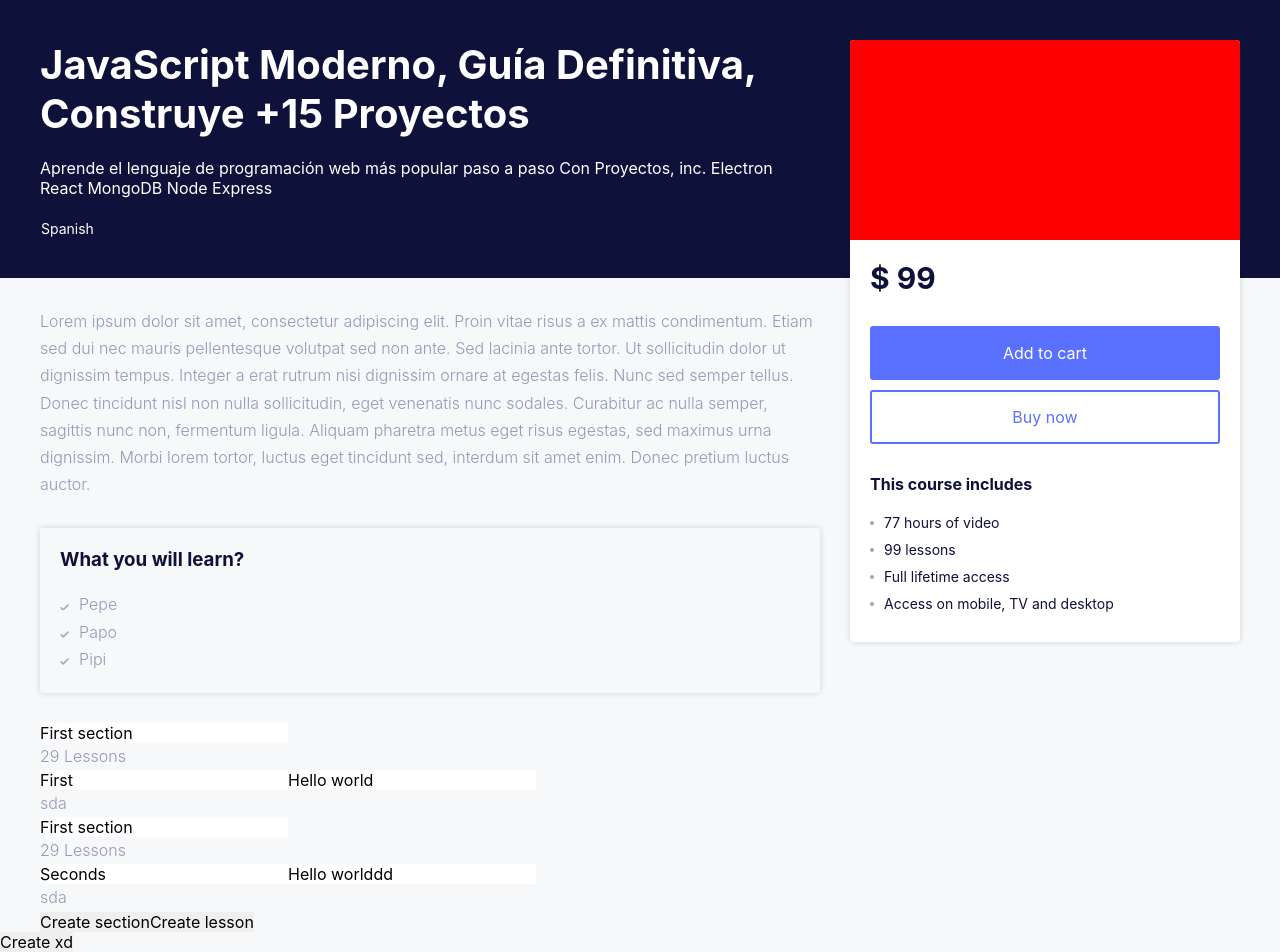
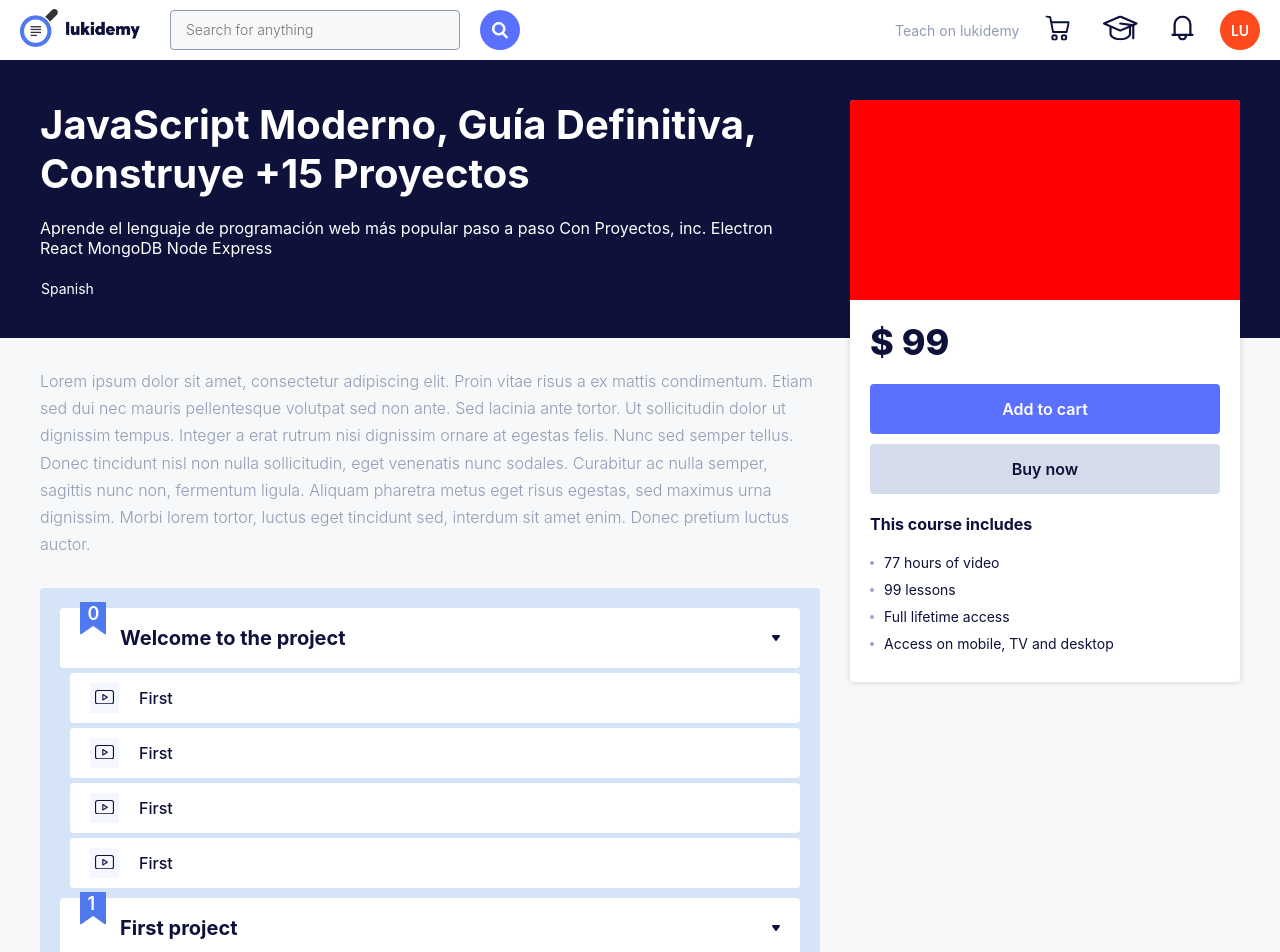
Before and after one commit to lukasalvarezdev/forbidden-academy, a Next.js app: page /courses/create in a window 1280 px wide. Shown: the top 952 px of the page. Built offline with nearby package versions, Linux system fonts and the light colour scheme; no server answers.

Commit message:
Styled course page

```diff
--- a/src/entities/course/layouts/CourseBody.tsx
+++ b/src/entities/course/layouts/CourseBody.tsx
@@ -1,5 +1,4 @@
 import { useCourses } from '../services'
-import WhatYouWillLearn from '../components/WhatYouWillLearn'
 import Sections from './Sections'
 import { CourseBodyContainer } from '../styles'
 
@@ -20,7 +19,6 @@ const CourseBody = () => {
         </p>
       </div>
 
-      <WhatYouWillLearn />
       <Sections />
     </CourseBodyContainer>
   )
--- a/src/entities/course/layouts/CourseInfoCard.tsx
+++ b/src/entities/course/layouts/CourseInfoCard.tsx
@@ -26,11 +26,11 @@ const CourseInfoCard = () => {
     <CourseInfoCardContainer className="normal-shadow" custom-body-width={courseBodyWith}>
       <div className="img"></div>
       <div className="info p-20">
-        <h3 className="mb-30">$ 99</h3>
+        <h3 className="mb-20">$ 99</h3>
 
-        <div className="mb-30">
-          <button className="button d-b mb-10">Add to cart</button>
-          <button className="button button-t d-b">Buy now</button>
+        <div className="mb-20">
+          <button className="btn-primary d-b mb-10">Add to cart</button>
+          <button className="btn-primary -gray d-b">Buy now</button>
         </div>
 
         <h4 className="mb-20">This course includes</h4>
--- a/src/entities/course/layouts/Sections.tsx
+++ b/src/entities/course/layouts/Sections.tsx
@@ -1,43 +1,104 @@
 import { useLesson } from 'src/entities/shared-lesson/services'
 import Lesson from '../ui/Lesson'
+import styled from 'styled-components'
+import { filledArrowIcon, sectionNumberContainerIcon } from 'src/utils/static/icons'
+
+const StyledSections = styled.div`
+  background-color: #d5e4f7;
+  padding: 20px;
+  border-radius: 4px;
+
+  .section {
+    margin-bottom: 10px;
+
+    .section-info {
+      background-color: #fff;
+      padding: 20px;
+      padding-left: 60px;
+      border-radius: 4px;
+      height: 60px;
+      display: flex;
+      align-items: center;
+      justify-content: space-between;
+      cursor: pointer;
+      position: relative;
+      margin-bottom: 5px;
+
+      h3 {
+        font-size: 2rem;
+      }
+
+      .number-container {
+        position: absolute;
+        top: -10%;
+        left: 20px;
+
+        span {
+          position: absolute;
+          left: 7.5px;
+          top: 1px;
+          color: white;
+          font-weight: 600;
+          font-size: 18px;
+        }
+      }
+    }
+
+    .lessons {
+      padding-left: 10px;
+
+      .lesson {
+        background-color: #fff;
+        padding: 20px;
+        border-radius: 4px;
+        height: 50px;
+        display: flex;
+        align-items: center;
+        cursor: pointer;
+        margin-bottom: 5px;
+
+        h4 {
+          font-size: 16px;
+          font-weight: 500;
+          color: var(--primary-black);
+          margin-left: 20px;
+        }
+
+        .icon {
+          padding: 5px;
+          background-color: #f4f7fe;
+        }
+      }
+    }
+  }
+`
 
 const Sections = () => {
-  const { sections, lessons, createSection, createLesson } = useLesson('pepe')
+  const { sections, lessons } = useLesson('pepe')
 
   return (
-    <div>
+    <StyledSections className="info-65">
       {sections.map((section, index) => (
-        <div key={index}>
-          <input type="text" defaultValue={section.name} />
-          <p>{section.number_of_lessons} Lessons</p>
+        <div key={index} className="section">
+          <div className="section-info">
+            <div className="number-container">
+              {sectionNumberContainerIcon}
+              <span>{index}</span>
+            </div>
+            <h3 contentEditable suppressContentEditableWarning>
+              {section.name}
+            </h3>
+            {filledArrowIcon}
+          </div>
 
-          {lessons.map((lesson, index) =>
-            lesson.section === section.id ? <Lesson lesson={lesson} key={index} /> : null,
-          )}
+          <div className="lessons">
+            {lessons.map((lesson, index) =>
+              lesson.section === section.id ? <Lesson lesson={lesson} key={index} /> : null,
+            )}
+          </div>
         </div>
       ))}
-
-      <button
-        onClick={e => {
-          e.preventDefault()
-          createSection('El pepe 99')
-        }}
-      >
-        Create section
-      </button>
-      <button
-        onClick={e => {
-          e.preventDefault()
-          createLesson({
-            name: 'Class 1',
-            description: 's',
-            section: '2jdsa',
-          })
-        }}
-      >
-        Create lesson
-      </button>
-    </div>
+    </StyledSections>
   )
 }
 
--- a/src/entities/course/styles.ts
+++ b/src/entities/course/styles.ts
@@ -58,7 +58,7 @@ export const CourseInfoCardContainer = styled.div`
   border-radius: 3px;
   width: 390px;
   position: fixed;
-  top: 40px;
+  top: calc(40px + 60px);
   margin-left: ${props => {
     // @ts-ignore
     return `${props['custom-body-width'] + 30}px`
@@ -73,34 +73,8 @@ export const CourseInfoCardContainer = styled.div`
   }
 
   h3 {
-    font-size: 3rem;
-  }
-
-  .button {
-    background-color: var(--purple);
-    color: white;
-    padding: 1.5rem 0;
-    width: 100%;
-    border-radius: 3px;
-    border: 2px solid transparent;
-    transition: all 0.4s ease-in-out;
-
-    &:hover {
-      background-color: transparent;
-      color: var(--purple);
-      border: 2px solid var(--purple);
-    }
-
-    &.button-t {
-      background-color: transparent;
-      border: 2px solid var(--purple);
-      color: var(--purple);
-
-      &:hover {
-        background-color: var(--purple);
-        color: white;
-      }
-    }
+    font-size: 3.6rem;
+    font-weight: 800;
   }
 
   li {
--- a/src/entities/course/ui/Lesson.tsx
+++ b/src/entities/course/ui/Lesson.tsx
@@ -1,4 +1,5 @@
 import { Lesson } from 'src/entities/shared-lesson/services'
+import { videoIcon } from 'src/utils/static/icons'
 
 export interface LessonProps {
   lesson: Lesson
@@ -6,10 +7,11 @@ export interface LessonProps {
 
 const LessonItem: React.FC<LessonProps> = ({ lesson }) => {
   return (
-    <div>
-      <input type="text" defaultValue={lesson.name} />
-      <input type="text" defaultValue={lesson.description} />
-      <p>{lesson.posted_time}</p>
+    <div className="lesson">
+      <div className="icon">{videoIcon}</div>
+      <h4 contentEditable suppressContentEditableWarning>
+        {lesson.name}
+      </h4>
     </div>
   )
 }
--- a/src/entities/course/views/CoursePage.tsx
+++ b/src/entities/course/views/CoursePage.tsx
@@ -4,11 +4,14 @@ import CourseHeading from '../layouts/CourseHeading'
 import CourseInfoCard from '../layouts/CourseInfoCard'
 import CourseBody from '../layouts/CourseBody'
 import { CourseContainer } from '../styles'
+import Header from 'src/layouts/Header'
 
 const CoursePage = () => {
   const { handleSubmit } = useCourses()
 
   return (
+    <>
+      <Header />
       <CourseContainer>
         <div>
           <CourseHeading />
@@ -21,6 +24,7 @@ const CoursePage = () => {
 
         <button onClick={handleSubmit}>Create xd</button>
       </CourseContainer>
+    </>
   )
 }
 
--- a/src/entities/shared-lesson/hooks/useLesson.ts
+++ b/src/entities/shared-lesson/hooks/useLesson.ts
@@ -3,8 +3,10 @@ import { Lesson } from '../services'
 
 export function useLesson(courseId: string) {
   const [sections, setSections] = React.useState([
-    { name: 'First section', id: '2jdsa', number_of_lessons: 29, courseId: 'edd' },
-    { name: 'First section', id: '2jdsas', number_of_lessons: 29, courseId: 'edd' },
+    { name: 'Welcome to the project', id: '2jdsa', number_of_lessons: 29, courseId: 'edd' },
+    { name: 'First project', id: '2jdsass', number_of_lessons: 29, courseId: 'edd' },
+    { name: 'Introduction to Express', id: '2jdsasss', number_of_lessons: 29, courseId: 'eds' },
+    { name: 'Second project', id: '2jdsassss', number_of_lessons: 29, courseId: 'edd' },
   ])
 
   const [lessons, setLessons] = React.useState<Lesson[]>([
@@ -23,6 +25,86 @@ export function useLesson(courseId: string) {
       posted_time: 'sda',
       questions: [],
       section: '2jdsa',
+    },
+    {
+      name: 'First',
+      description: 'Hello world',
+      id: 'sdads',
+      announcements: [
+        {
+          title: 'pepe',
+          body: 'sd',
+          posted_time: 'sd',
+        },
+      ],
+      last_modified_time: 'sd',
+      posted_time: 'sda',
+      questions: [],
+      section: '2jdsa',
+    },
+    {
+      name: 'First',
+      description: 'Hello world',
+      id: 'sdads',
+      announcements: [
+        {
+          title: 'pepe',
+          body: 'sd',
+          posted_time: 'sd',
+        },
+      ],
+      last_modified_time: 'sd',
+      posted_time: 'sda',
+      questions: [],
+      section: '2jdsa',
+    },
+    {
+      name: 'First',
+      description: 'Hello world',
+      id: 'sdads',
+      announcements: [
+        {
+          title: 'pepe',
+          body: 'sd',
+          posted_time: 'sd',
+        },
+      ],
+      last_modified_time: 'sd',
+      posted_time: 'sda',
+      questions: [],
+      section: '2jdsa',
+    },
+    {
+      name: 'Seconds',
+      description: 'Hello worlddd',
+      id: 'sdads',
+      announcements: [
+        {
+          title: 'pepe',
+          body: 'sd',
+          posted_time: 'sd',
+        },
+      ],
+      last_modified_time: 'sd',
+      posted_time: 'sda',
+      questions: [],
+      section: '2jdsas',
+    },
+    {
+      name: 'Seconds',
+      description: 'Hello worlddd',
+      id: 'sdads',
+      announcements: [
+        {
+          title: 'pepe',
+          body: 'sd',
+          posted_time: 'sd',
+        },
+      ],
+      last_modified_time: 'sd',
+      posted_time: 'sda',
+      questions: [],
+      section: '2jdsas',
     },
     {
       name: 'Seconds',
--- /dev/null
+++ b/src/layouts/Header.tsx
@@ -0,0 +1,102 @@
+import styled from 'styled-components'
+import Link from 'next/link'
+import { searchIcon, cartIcon, coursesIcon, bellIcon } from 'src/utils/static/icons'
+
+const StyledHeader = styled.header`
+  height: 60px;
+  background-color: #fff;
+  padding: 0 20px;
+
+  .logo img {
+    width: 120px;
+  }
+
+  .search-bar {
+    flex: 1;
+
+    input {
+      height: 40px;
+      background-color: var(--light-blue);
+      border: 0.5px solid var(--primary-gray);
+      border-radius: 4px;
+      width: 100%;
+      padding-left: 15px;
+      font-size: 14px;
+      max-width: 40%;
+      outline: none;
+
+      &::placeholder {
+        font-weight: 300;
+      }
+    }
+
+    .icon {
+      background-color: var(--purple);
+      border-radius: 50%;
+      height: 40px;
+      flex: auto;
+      flex-basis: 40px;
+      flex-grow: 0;
+      flex-shrink: 0;
+
+      svg {
+        transform: scale(0.9);
+      }
+    }
+  }
+
+  .icons {
+    > a {
+      font-size: 14px;
+      color: var(--primary-gray);
+    }
+
+    .icon {
+      margin-right: 20px;
+      background-color: #fff;
+      padding: 5px;
+
+      svg {
+        transform: scale(0.9);
+      }
+      svg path {
+        fill: var(--primary-black);
+      }
+    }
+    .profile {
+      width: 40px;
+      height: 40px;
+      background-color: #ff4a1d;
+      color: white;
+      border-radius: 50%;
+      font-size: 14px;
+      font-weight: 600;
+    }
+  }
+`
+
+export default function Header() {
+  return (
+    <StyledHeader className="d-f align-items-c normal-shadow justify-content-sb">
+      <div className="d-f align-items-c f-one">
+        <div className="logo">
+          <img src="/logo.png" alt="Lukidemy logo" />
+        </div>
+        <div className="search-bar d-f align-items-c ml-30">
+          <input type="text" placeholder="Search for anything" />
+          <button className="icon d-f center-f ml-20">{searchIcon}</button>
+        </div>
+      </div>
+
+      <div className="icons d-f align-items-c">
+        <Link href="/">
+          <a className="mr-20">Teach on lukidemy</a>
+        </Link>
+        <button className="icon">{cartIcon}</button>
+        <button className="icon">{coursesIcon}</button>
+        <button className="icon">{bellIcon}</button>
+        <div className="profile d-f center-f">LU</div>
+      </div>
+    </StyledHeader>
+  )
+}
--- a/src/utils/static/icons.tsx
+++ b/src/utils/static/icons.tsx
@@ -260,3 +260,19 @@ export const shareIcon = (
     />
   </svg>
 )
+
+export const sectionNumberContainerIcon = (
+  <svg xmlns="http://www.w3.org/2000/svg" width="26" height="32.302" viewBox="0 0 26 32.302">
+    <path
+      id="Path_48"
+      data-name="Path 48"
+      d="M10394,1978.5v30.3l12.161-8.577L10418,2008.8v-30.3Z"
+      transform="translate(-10393 -1977.5)"
+      fill="#5078ef"
+      stroke="#5078ef"
+      strokeLinecap="round"
+      strokeLinejoin="round"
+      strokeWidth="2"
+    />
+  </svg>
+)
--- a/styles/lib.css
+++ b/styles/lib.css
@@ -240,3 +240,8 @@
 .btn-primary:hover {
   background-color: #5a70fff5;
 }
+
+.btn-primary.-gray {
+  background-color: #d4dceb;
+  color: var(--main-black);
+}
```
Also changed, not shown: pages/index.tsx (+3 -95 lines). Lines whose indentation alone changed are shown as unchanged.
